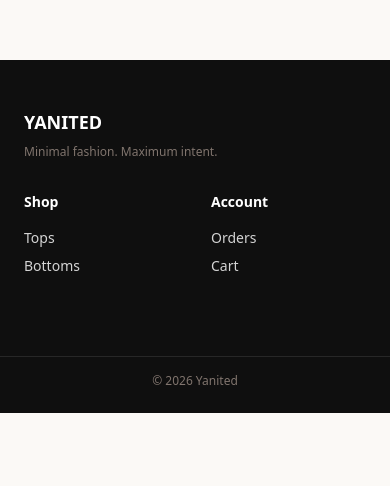
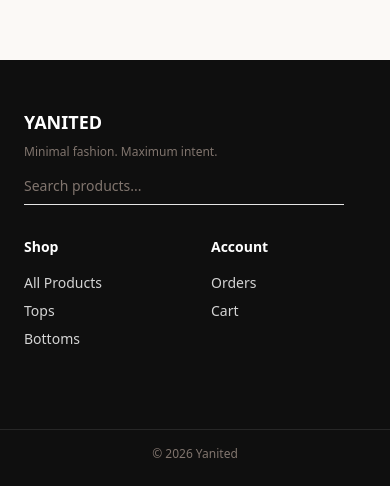
Before and after one commit to adnanshakir/ecommerce-mern, a React (Vite) app in the folder Frontend/: page /product/1 in a window 390 px wide. Shown: the part 1328-1814 px from the top of the page. Before the commit the page ends 1741 px from the top, so only its background shows below. Built offline with nearby package versions, Linux system fonts and the light colour scheme; no server answers.

Commit message:
feat: improve layout and responsiveness of product listings and footer; add search functionality in footer

```diff
--- a/Frontend/src/Pages/Dashboard.jsx
+++ b/Frontend/src/Pages/Dashboard.jsx
@@ -61,7 +61,7 @@ const Dashboard = () => {
             </header>
 
             {isLoading ? (
-              <div className="grid grid-cols-1 gap-4 sm:grid-cols-2 md:grid-cols-3 lg:grid-cols-4">
+              <div className="grid grid-cols-1 sm:grid-cols-2 lg:grid-cols-3 gap-6">
                 {Array.from({ length: SKELETON_COUNT }).map((_, index) => (
                   <Card key={`skeleton-${index}`} className="bg-[var(--card)]">
                     <CardContent className="p-3 space-y-3">
@@ -90,7 +90,7 @@ const Dashboard = () => {
                 </CardContent>
               </Card>
             ) : (
-              <div className="grid grid-cols-1 gap-4 sm:grid-cols-2 md:grid-cols-3 lg:grid-cols-4">
+              <div className="grid grid-cols-1 sm:grid-cols-2 lg:grid-cols-3 gap-6">
                 {sellerProducts.map((product) => (
                   <ProductCard
                     key={product._id}
--- a/Frontend/src/Pages/Home.jsx
+++ b/Frontend/src/Pages/Home.jsx
@@ -62,15 +62,15 @@ const Home = () => {
 
       <section
         id="products"
-        className="mx-auto w-full max-w-7xl px-4 py-20 text-center sm:px-6"
+        className="mx-auto w-full max-w-[1400px] px-2 sm:px-3 lg:px-4 py-20 text-center"
       >
-        <h2 className="mb-10 text-2xl font-medium tracking-tight text-(--text)">
+        <h2 className="mb-10 text-3xl font-bold tracking-tight text-(--text)">
           Latest Drops
         </h2>
 
         {products?.length ? (
           <>
-            <div className="grid grid-cols-2 md:grid-cols-3 gap-8 max-w-5xl mx-auto">
+            <div className="grid grid-cols-1 sm:grid-cols-2 lg:grid-cols-3 gap-8 mx-auto">
               {products.map((product) => (
                 <Link
                   key={product._id}
--- a/Frontend/src/components/layout/Footer.jsx
+++ b/Frontend/src/components/layout/Footer.jsx
@@ -1,21 +1,46 @@
-import { Link } from "react-router";
+import { useState } from "react";
+import { Link, useNavigate } from "react-router";
+import { useSelector } from "react-redux";
 
 const Footer = () => {
+  const navigate = useNavigate();
+  const user = useSelector((state) => state.auth.user);
+  const [query, setQuery] = useState("");
+
+  const handleSearch = (e) => {
+    if (e.key === "Enter" && query.trim()) {
+      navigate(`/products?q=${encodeURIComponent(query.trim())}`);
+      setQuery("");
+    }
+  };
+
   return (
     <footer className="mt-20 bg-[var(--footer-bg,#0f0f0f)] text-[var(--footer-text,#d4d4d4)]">
       <div className="mx-auto max-w-7xl px-6 py-12 grid grid-cols-2 sm:grid-cols-3 gap-8 text-sm">
 
         {/* Logo & Tagline */}
-        <div className="col-span-2 sm:col-span-1 space-y-2">
-          <p className="text-lg font-semibold text-white">YANITED</p>
-          <p className="text-xs text-[var(--text-muted)]">
-            Minimal fashion. Maximum intent.
-          </p>
+        <div className="col-span-2 sm:col-span-1 space-y-4">
+          <div className="space-y-2">
+            <p className="text-lg font-semibold text-white">YANITED</p>
+            <p className="text-xs text-[var(--text-muted)]">
+              Minimal fashion. Maximum intent.
+            </p>
+          </div>
+
+          <input
+            type="text"
+            value={query}
+            onChange={(e) => setQuery(e.target.value)}
+            onKeyDown={handleSearch}
+            placeholder="Search products..."
+            className="w-full max-w-xs border-b border-[var(--border)] pb-2 bg-transparent outline-none placeholder:text-[var(--text-muted)] text-white text-sm focus:border-white transition-colors"
+          />
         </div>
 
         {/* Links: Shop */}
         <div className="flex flex-col gap-2">
           <h3 className="mb-2 font-semibold text-white">Shop</h3>
+          <Link to="/products" className="hover:text-white transition-colors duration-200">All Products</Link>
           <Link to="/products?category=tops" className="hover:text-white transition-colors duration-200">Tops</Link>
           <Link to="/products?category=bottoms" className="hover:text-white transition-colors duration-200">Bottoms</Link>
         </div>
@@ -25,6 +50,9 @@ const Footer = () => {
           <h3 className="mb-2 font-semibold text-white">Account</h3>
           <Link to="/orders" className="hover:text-white transition-colors duration-200">Orders</Link>
           <Link to="/cart" className="hover:text-white transition-colors duration-200">Cart</Link>
+          {user?.role === "seller" && (
+            <Link to="/seller/dashboard" className="hover:text-white transition-colors duration-200">Dashboard</Link>
+          )}
         </div>
       </div>
 
--- a/Frontend/src/features/products/components/ProductCard.jsx
+++ b/Frontend/src/features/products/components/ProductCard.jsx
@@ -13,7 +13,7 @@ const ProductCard = ({ product, onClick }) => {
       onClick={onClick}
       aria-label={`View ${name}`}
     >
-      <div className="relative aspect-3/4 object-center overflow-hidden bg-[var(--card-subtle)]">
+      <div className="relative aspect-[4/5] object-center overflow-hidden bg-[var(--card-subtle)]">
         {primaryImage ? (
           <>
             <img
--- a/Frontend/src/features/products/components/RelatedProducts.jsx
+++ b/Frontend/src/features/products/components/RelatedProducts.jsx
@@ -45,7 +45,7 @@ const RelatedProducts = ({ currentProductId, category, limit = 6 }) => {
   if (loading) {
     return (
       <section className="mt-16">
-        <h2 className="mb-6 text-center text-xl font-bold uppercase tracking-widest text-[var(--text-muted)]">
+        <h2 className="mb-6 text-center text-2xl font-bold uppercase tracking-widest text-[var(--text)]">
           You may also like
         </h2>
         <div className="grid grid-cols-2 gap-4 sm:grid-cols-3 lg:grid-cols-4">
@@ -68,7 +68,7 @@ const RelatedProducts = ({ currentProductId, category, limit = 6 }) => {
 
   return (
     <section className="mt-16">
-      <h2 className="mb-6 text-center text-xl font-bold uppercase tracking-widest text-[var(--text-muted)]">
+      <h2 className="mb-6 text-center text-2xl font-bold uppercase tracking-widest text-[var(--text)]">
         You may also like
       </h2>
 
--- a/Frontend/src/features/products/pages/AllProducts.jsx
+++ b/Frontend/src/features/products/pages/AllProducts.jsx
@@ -43,7 +43,7 @@ const AllProducts = () => {
 
   return (
     <Layout>
-      <section className="mx-auto w-full max-w-7xl px-4 py-10 sm:px-6">
+      <section className="mx-auto w-full max-w-[1400px] px-2 sm:px-3 lg:px-4 py-10">
         <div className="mb-6 flex flex-col gap-4 sm:flex-row sm:items-center sm:justify-between">
           <input
             type="text"
@@ -137,7 +137,7 @@ const AllProducts = () => {
         )}
 
         {!loading && products.length > 0 && (
-          <div className="grid grid-cols-2 gap-4 sm:grid-cols-3 lg:grid-cols-4">
+          <div className="grid grid-cols-1 sm:grid-cols-2 lg:grid-cols-3 gap-8">
             {products.map((product) => (
               <Link
                 key={product._id}
```
